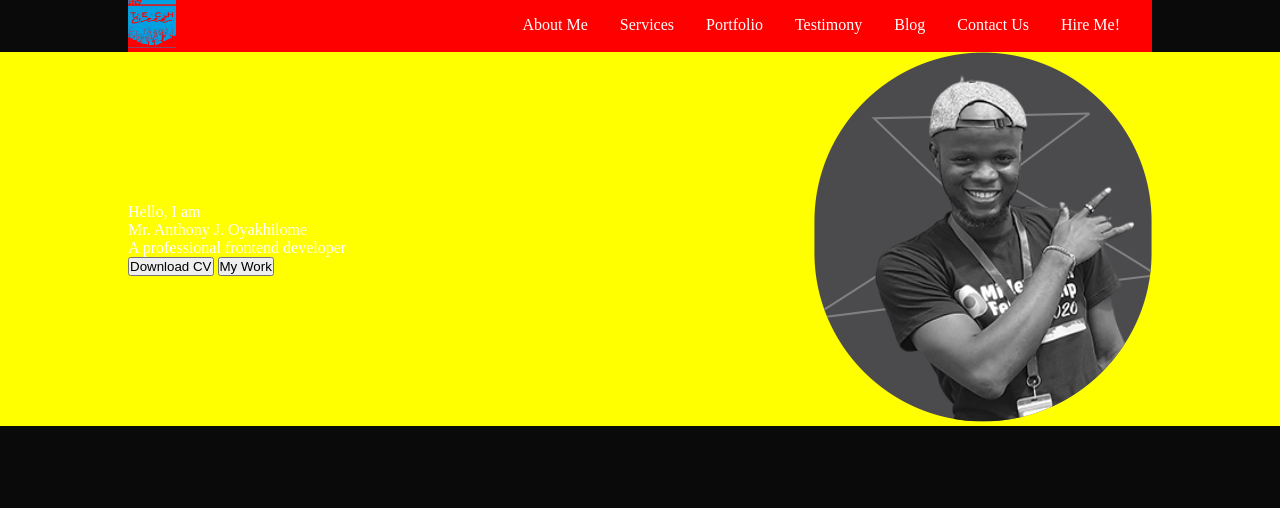
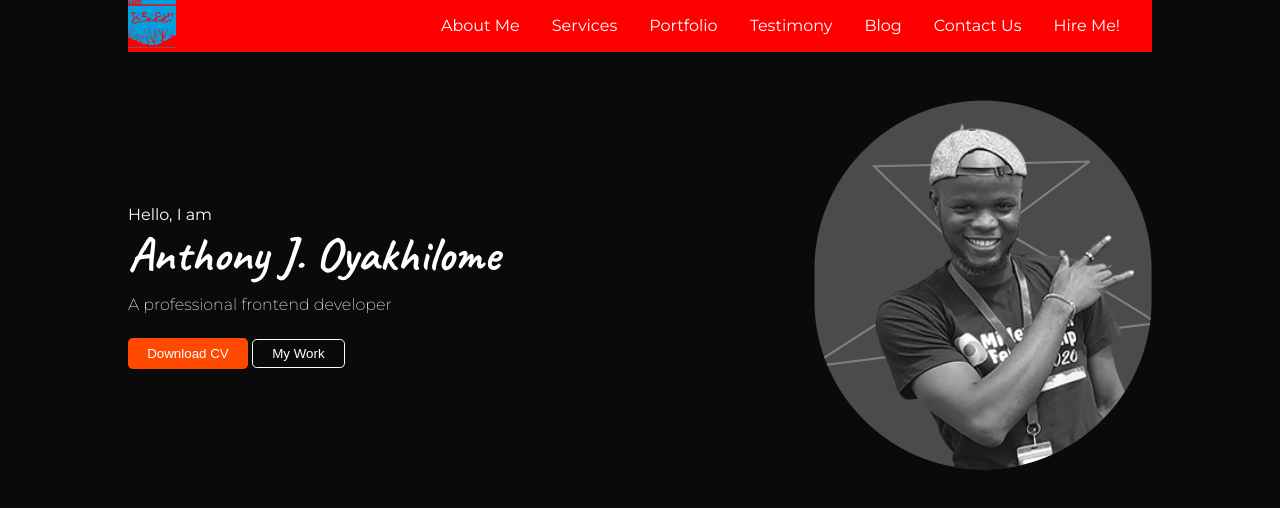
Before and after one commit to oyakhilomee/Portfolio-2, a plain HTML site: page index.html in a window 1280 px wide. Drawn offline with Linux system fonts and the light colour scheme.

Commit message:
working on landing

```diff
--- a/index.html
+++ b/index.html
@@ -4,6 +4,12 @@
     <meta charset="UTF-8" />
     <meta name="viewport" content="width=device-width, initial-scale=1.0" />
     <link rel="stylesheet" href="/styles/home.css" />
+    <link rel="preconnect" href="https://fonts.gstatic.com" />
+    <link rel="preconnect" href="https://fonts.gstatic.com" />
+    <link
+      href="https://fonts.googleapis.com/css2?family=Caveat:wght@700&family=Montserrat:wght@200;400&display=swap"
+      rel="stylesheet"
+    />
     <title>Anthony Oyakhilome Justice</title>
   </head>
   <body>
@@ -31,7 +37,7 @@
         <div class="landing-container">
           <div class="landing-left">
             <div class="caption-div"><p>Hello, I am</p></div>
-            <p>Mr. Anthony J. Oyakhilome</p>
+            <p class="landing-name">Anthony J. Oyakhilome</p>
             <p class="description-text">A professional frontend developer</p>
             <div class="cta-btns">
               <button class="download-cv">Download CV</button>
--- a/styles/home.scss
+++ b/styles/home.scss
@@ -21,6 +21,7 @@ li {
 body {
   background-color: #0a0a0a;
   color: #fff;
+  font-family: "Montserrat", sans-serif;
 }
 
 // Header style
@@ -44,8 +45,11 @@ body {
 }
 
 .nav-ul {
+  display: none;
+  @media screen and (min-width: 768px) {
     display: flex;
     justify-content: flex-end;
+  }
 }
 
 .nav-li {
@@ -56,12 +60,57 @@ body {
 // Start of landing section
 
 #landing {
-  background-color: yellow;
-}
+  //   background-color: yellow;
 
   .landing-container {
     display: flex;
-
+    flex-direction: column-reverse;
+    justify-content: center;
+    align-items: center;
+    margin-top: 3rem;
+    @media screen and (min-width: 768px) {
+      display: flex;
+      flex-direction: row;
       justify-content: space-between;
       align-items: center;
     }
+  }
+  .landing-left {
+    @media screen and (max-width: 768px) {
+      display: flex;
+      flex-direction: column;
+      justify-content: center;
+      align-items: center;
+    }
+  }
+  .landing-name {
+    font-size: 1.9rem;
+    font-family: "Caveat", cursive;
+    @media screen and (min-width: 768px) {
+      font-size: 3rem;
+    }
+  }
+
+  .description-text {
+    font-weight: 300;
+    margin-top: 0.7rem;
+  }
+  .cta-btns {
+    margin-top: 1.5rem;
+  }
+
+  .download-cv {
+    padding: 0.5rem 1.2rem;
+    color: #fff;
+    background-color: #ff4900;
+    border: none;
+    border-radius: 0.3rem;
+  }
+  .my-work {
+    padding: 0.4rem 1.2rem;
+    color: #fff;
+    background-color: transparent;
+    border: 0.11rem solid #fff;
+    border-radius: 0.3rem;
+  }
+}
```
Also changed, not shown: styles/home.css, 1 other file. Lines whose indentation alone changed are shown as unchanged.
